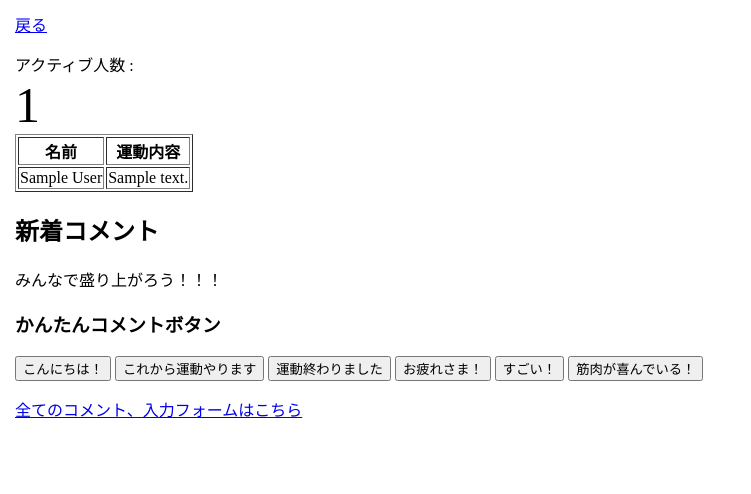
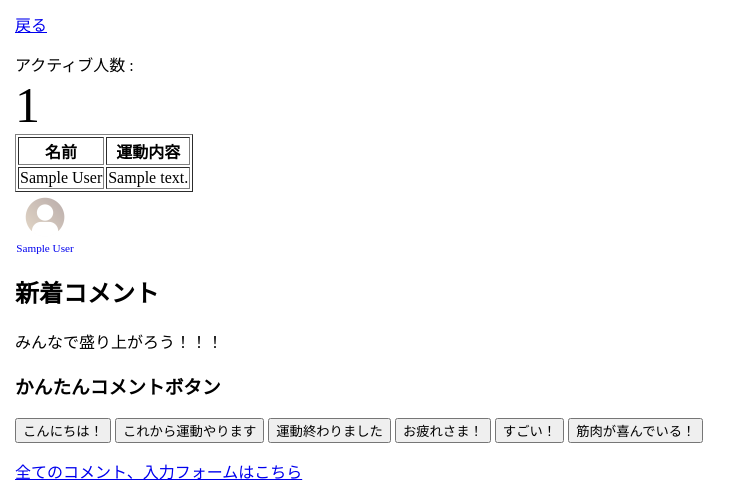
Before and after one commit to enpitut2022/MusclePowerAki, a Flask app: page /detail/1 in a window 1280 px wide. Shown: the part 151-645 px from the top of the page, without its empty margins (0-751 px from the left). Run offline with Flask 2, Linux system fonts and the light colour scheme; tables that the repository leaves empty hold one stand-in row (values such as "Sample post").

Commit message:
ユーザーアイコンの表示を追加

```diff
--- a/static/css/style.css
+++ b/static/css/style.css
@@ -183,3 +183,22 @@ button.btn {
     color:green;
     font-size: 20px;
 }
+
+.usericon {
+    width: 50px;
+}
+
+.active-users {
+    display: flex;
+    flex-wrap: wrap;
+}
+
+.active-user-item {
+    text-align: center;
+    font-size: 0.7em;
+    width: 60px;
+}
+
+.active-user-item a {
+    text-decoration: none;
+}
--- a/templates/detail.html
+++ b/templates/detail.html
@@ -47,6 +47,16 @@
         <tr><td>{{member.name}}</td><td>{{member.training_detail}}</td></tr>
       {% endfor %}
     </table>
+    <div class="active-users">
+    {% for member in ms%}
+    <div class="active-user-item">
+      <a href="/profile/{{member.id}}">
+        <img src="/static/img/icon1.png" class="usericon">
+        <div>{{member.name}}</div>
+      </a>
+    </div>
+    {% endfor %}
+    </div>
 
     <h2>新着コメント</h2>
     <p>みんなで盛り上がろう！！！</p>
```
Also changed, not shown: static/img/icon1.png (added).
